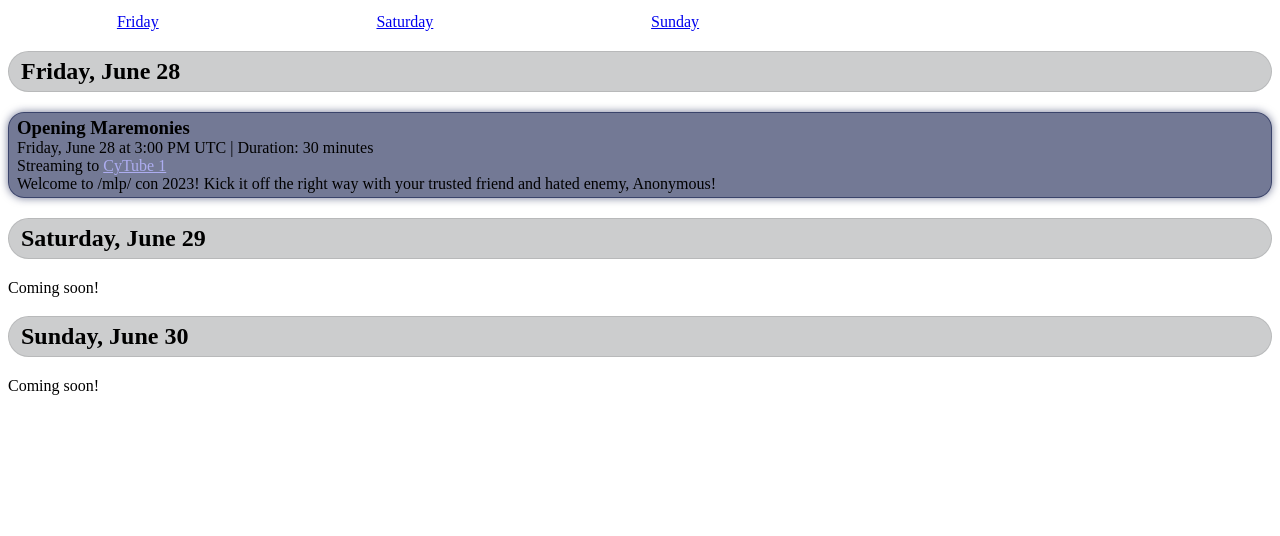
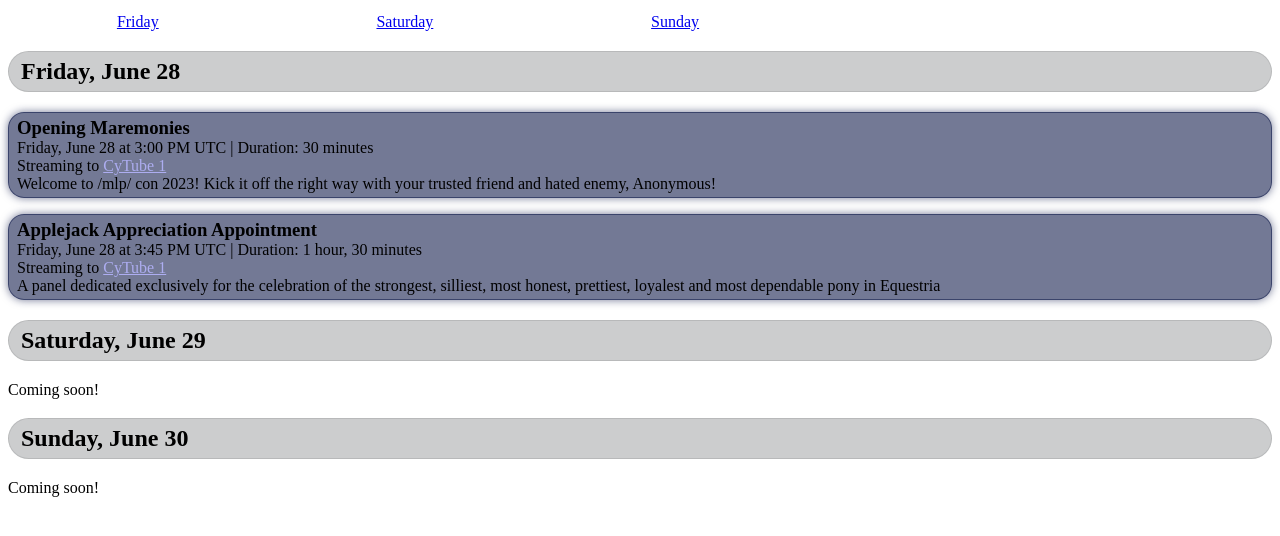
Before and after one commit to mlpcon/mlpcon.online, a plain HTML site: page schedule.html in a window 1280 px wide. Shown: the part 94-630 px from the top of the page. Drawn offline with Linux system fonts and the light colour scheme.

Commit message:
Update schedule.html
Testing schedule

```diff
--- a/schedule.html
+++ b/schedule.html
@@ -114,6 +114,19 @@
 							Welcome to /mlp/ con 2023! Kick it off the right way with your trusted friend and hated enemy, Anonymous!
 						</div>
 					</section>
+					<section class="h-event">
+						<h3 class="p-name">Applejack Appreciation Appointment</h3>
+						<div>
+							<time class="dt-start" datetime="2024-06-28T15:45:00.000Z">2024-06-28T15:00:00.000Z</time> |
+							Duration: <time class="dt-duration" datetime="PT1H30M">1 hour, 30 minutes</time>
+						</div>
+						<nav>
+							Streaming to <a class="u-url" href="//cytu.be/r/mlp-con" rel="external noopener" target="_blank">CyTube 1</a>
+						</nav>
+						<div class="e-content">
+							A panel dedicated exclusively for the celebration of the strongest, silliest, most honest, prettiest, loyalest and most dependable pony in Equestria
+						</div>
+					</section>
 				</div>
 				<div>
 					<h2 class="day-header" id="header--saturday" role="separator"><time datetime="2024-06-29">2024-06-29</time></h2>
```
